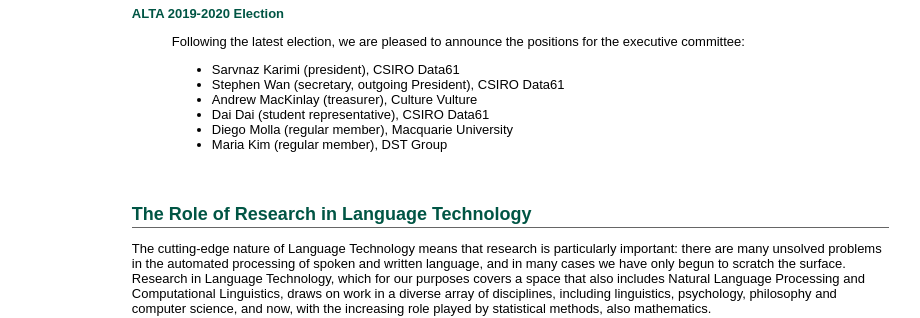
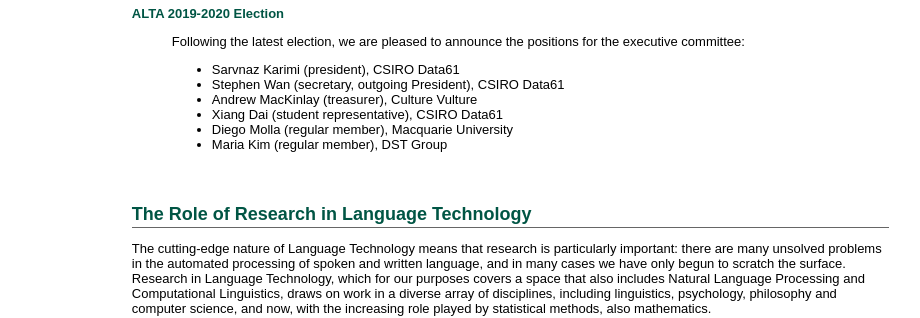
Before and after one commit to altaexec/alta-website, a Jekyll site: the page built from index.html, in a window 1280 px wide. Shown: the part 743-1061 px from the top of the page, without its empty margins (303-1223 px from the left). Built offline with Jekyll 4.4.1, drawn with Linux system fonts in a browser that asks for light colours.

Commit message:
Update index.html

```diff
--- a/index.html
+++ b/index.html
@@ -50,7 +50,7 @@ For any questions or to submit a proposal, please send an email to: share...@alt
             <li>Sarvnaz Karimi         (president),                    CSIRO Data61</li>
             <li>Stephen Wan     (secretary, outgoing President), CSIRO Data61</li>
             <li>Andrew MacKinlay   (treasurer),                     Culture Vulture</li>
-            <li>Dai Dai     (student representative),        CSIRO Data61</li>
+            <li>Xiang Dai     (student representative),        CSIRO Data61</li>
             <li>Diego Molla        (regular member),                Macquarie University</li>
             <li>Maria Kim        (regular member),                DST Group</li>
         </ul>
```
